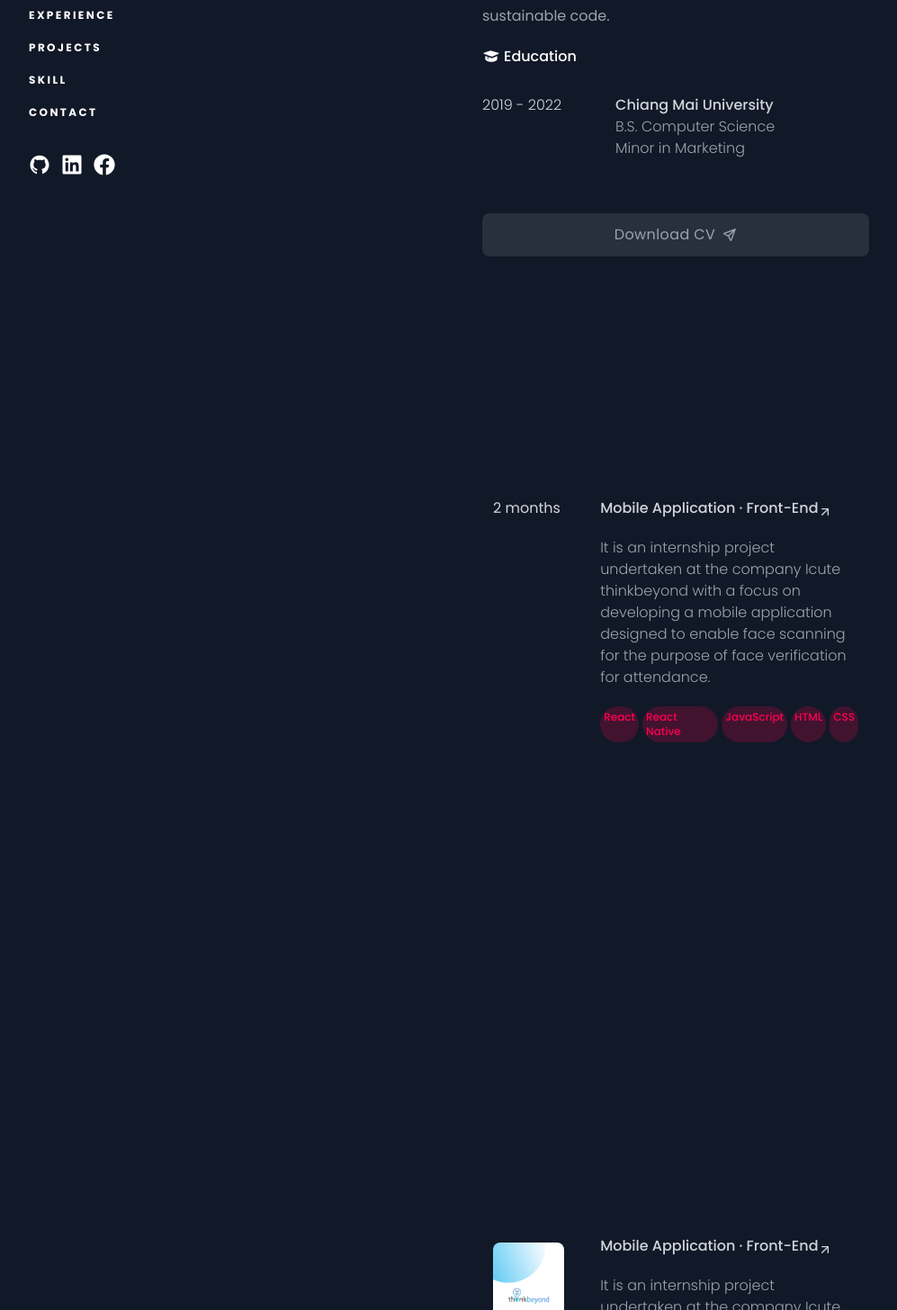
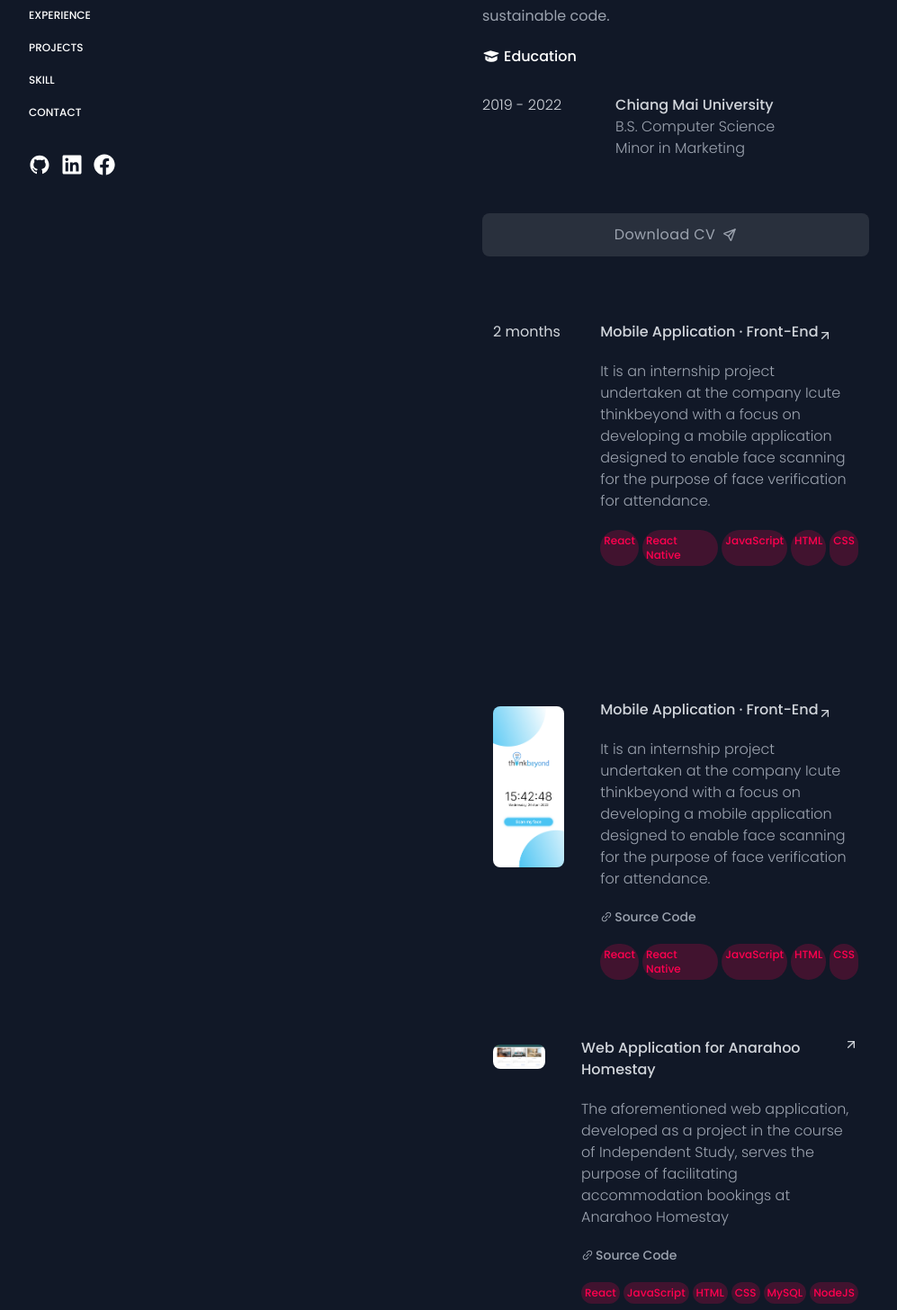
Before and after one commit to Warawut2911/Personal-Portfolio, a React (Create React App) app: page / in a window 1280 px wide. Shown: the part 354-1810 px from the top of the page at 90% size, without its empty margins (184-1181 px from the left). Built offline with nearby package versions, Linux system fonts and the light colour scheme.

Commit message:
Dowload BTN

```diff
--- a/public/index.html
+++ b/public/index.html
@@ -2,14 +2,14 @@
 <html lang="en">
   <head>
     <meta charset="utf-8" />
-    <link rel="icon" href="%PUBLIC_URL%/favicon.ico" />
+    <link rel="icon" href="Logo.png" />
     <meta name="viewport" content="width=device-width, initial-scale=1" />
     <meta name="theme-color" content="#000000" />
     <meta
       name="description"
       content="Web site created using create-react-app"
     />
-    <link rel="apple-touch-icon" href="%PUBLIC_URL%/logo192.png" />
+    <link rel="apple-touch-icon" href="Logo.png" />
     <!--
       manifest.json provides metadata used when your web app is installed on a
       user's mobile device or desktop. See https://developers.google.com/web/fundamentals/web-app-manifest/
@@ -24,7 +24,7 @@
       work correctly both with client-side routing and a non-root public URL.
       Learn how to configure a non-root public URL by running `npm run build`.
     -->
-    <title>React App</title>
+    <title>Warawut_s Website</title>
   </head>
   <body>
     <noscript>You need to enable JavaScript to run this app.</noscript>
--- a/src/components/about/About.js
+++ b/src/components/about/About.js
@@ -12,7 +12,7 @@ const About = () => {
         // Setting various property values
         let alink = document.createElement("a");
         alink.href = fileURL;
-        alink.download = "Warawut-Resume.pdf";
+        alink.download = "Warawut-CV.pdf";
         alink.click();
       });
     });
@@ -20,7 +20,7 @@ const About = () => {
 
   return (
     <section id="about" className="">
-      <div className="font-bodyFont  h-[800px]">
+      <div className="font-bodyFont">
         <p className="text-md leading-relaxed text-gray-400">
           I aspire to become a{" "}
           <span className="text-white no-underline hover:underline decoration-[#ff014f] underline-offset-[6px]">
--- a/src/components/contact/Contact.js
+++ b/src/components/contact/Contact.js
@@ -5,8 +5,8 @@ import { AiFillGithub, AiFillLinkedin } from "react-icons/ai";
 
 const Contact = () => {
   return (
-    <section id="contact" className="">
-      <div className=" h-full xl:h-[800px]">
+    <section id="contact" className="h-max">
+      <div className="h-[800px] pt-[100px] xl:py-0 ">
         <p className="font-bodyFont  font-medium flex text-white gap-1">
           <p className="text-white text-xl">
             <MdContactEmergency />
--- a/src/components/experience/Experience.js
+++ b/src/components/experience/Experience.js
@@ -5,7 +5,7 @@ import { BsPersonWorkspace } from "react-icons/bs";
 const Experience = () => {
   return (
     <section id="experience" className="">
-      <div className="font-bodyFont h-full xl:h-[800px]">
+      <div className="font-bodyFont h-max xl:h-[400px] pt-[100px] xl:py-0">
         <p className="xl:hidden my-5 flex items-center gap-1 font-medium">
           <p className="text-xl">
             <BsPersonWorkspace />
--- a/src/components/navbar/Navbar.js
+++ b/src/components/navbar/Navbar.js
@@ -42,7 +42,10 @@ const Navbar = () => {
           <ul className="pt-[50px] hidden xl:block">
             {navLinksdata.map(({ _id, title, link }) => (
               <li key={_id} className=" pt-3">
-                <span className="w-[10px] text-xs font-bold relative hover:text-designColor duration-100 group cursor-pointer font-bodyFont">
+                <span
+                  className="text-xs font-medium relative hover:text-designColor duration-100 group cursor-pointer font-bodyFont hover:font-bold"
+                  // className="w-[10px] text-xs font-bold relative hover:text-designColor duration-100 group cursor-pointer font-bodyFont"
+                >
                   <Link
                     activeClass="active"
                     smooth={true}
@@ -50,7 +53,8 @@ const Navbar = () => {
                     spy={true}
                     offset={-70}
                     duration={500}
-                    className="uppercase tracking-[0.2em] transition-all duration-100 group-hover:pl-6"
+                    className="uppercase"
+                    // className="uppercase tracking-[0.2em] transition-all duration-100 group-hover:pl-6"
                   >
                     {title}
                   </Link>
--- a/src/components/project/Projects.js
+++ b/src/components/project/Projects.js
@@ -8,7 +8,7 @@ import g1 from "../../assets/images/g1.png";
 const Projects = () => {
   return (
     <section id="projects" className="">
-      <div className="font-bodyFont h-full xl:h-[800px]">
+      <div className="font-bodyFont h-full xl:h-[800px] pt-[100px] xl:py-0">
         <p className="xl:hidden  flex items-center gap-1 font-medium">
           <p className="text-xl">
             <GoProjectRoadmap />
@@ -70,7 +70,7 @@ const Projects = () => {
           </div>
         </div>
         {/* project2 */}
-        <div className="xl:flex group rounded-lg p-3 hover:bg-white hover:bg-opacity-5 cursor-pointer my-9 ">
+        <div className="xl:flex group rounded-lg p-3 hover:bg-white hover:bg-opacity-5 cursor-pointer my-5 ">
           <p className="w-full mt-7">
             <img src={g1} alt="g1" className="rounded-lg max-h-[200px] " />
           </p>
@@ -83,10 +83,9 @@ const Projects = () => {
                 </span>
               </p>
               <p>
-                It is an internship project undertaken at the company Icute
-                thinkbeyond with a focus on developing a mobile application
-                designed to enable face scanning for the purpose of face
-                verification for attendance.
+                The aforementioned web application, developed as a project in
+                the course of Independent Study, serves the purpose of
+                facilitating accommodation bookings at Anarahoo Homestay
               </p>
 
               <a
--- a/src/components/skill/Skill.js
+++ b/src/components/skill/Skill.js
@@ -6,7 +6,7 @@ import { MdDesignServices } from "react-icons/md";
 const Skill = () => {
   return (
     <section id="skill" className="">
-      <div className="font-bodyFont h-full xl:h-[800px]">
+      <div className="font-bodyFont h-full xl:h-[700px] pt-[100px] xl:py-0">
         <div className="group rounded-lg p-3 hover:bg-white hover:bg-opacity-5 cursor-pointer">
           <div className="mb-10 group-hover:text-designColor">
             <span className="font-medium font-bodyFont flex gap-1 items-center text-xl">
--- a/src/index.css
+++ b/src/index.css
@@ -18,9 +18,12 @@
 
 /* Add this CSS code */
 .active {
-  padding-left: 1.5rem;
   color: #ff014f;
   text-decoration: #ff014f wavy underline;
+  font-weight:bold;
+  font-size: small;
+  font-family:'Poppins';
+  padding-left: 1rem;
 }
 
 .scrollbar-hide::-webkit-scrollbar {
```
Also changed, not shown: public/Logo.png (added), 1 other file (tests, documents, lock files or other folders).
